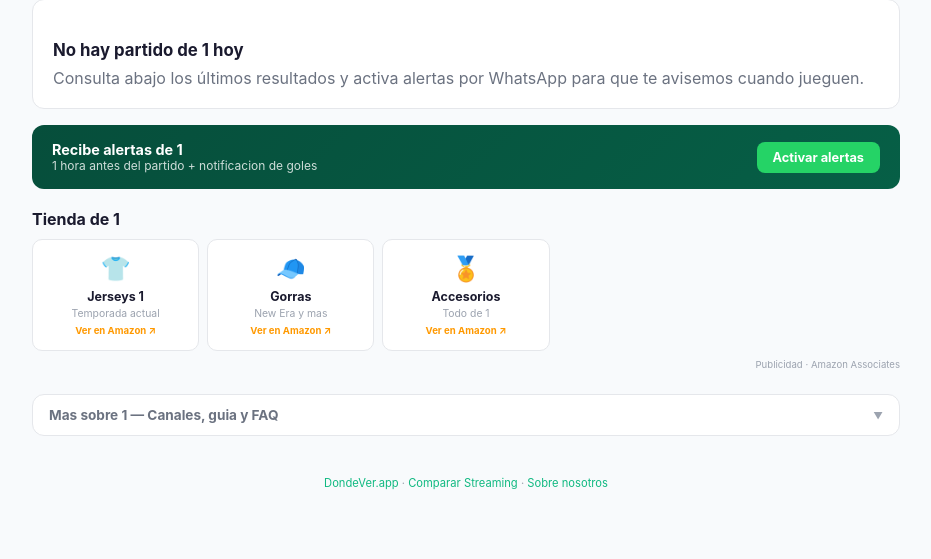
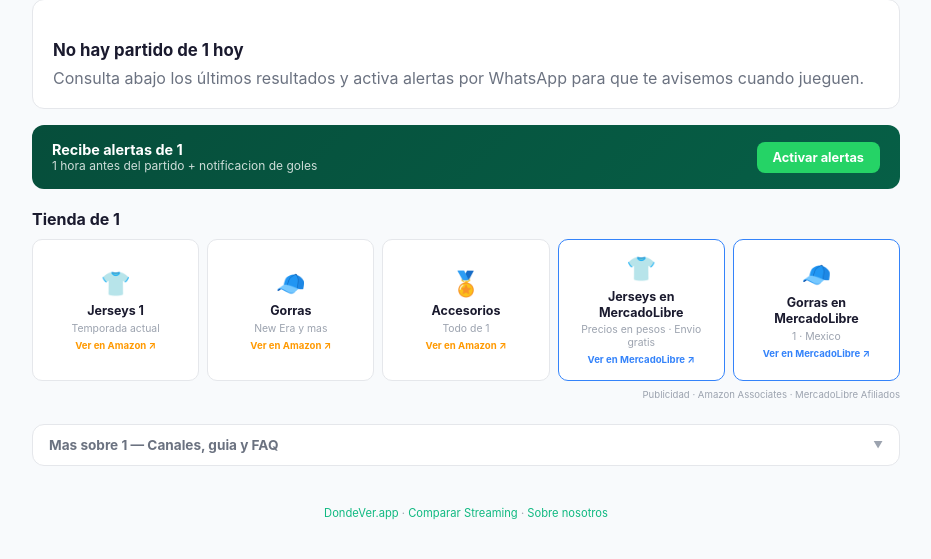
Before and after one commit to DistribucionesArobe/Dondever, a FastAPI app: page /equipo/1 in a window 1280 px wide. Shown: the part 188-747 px from the top of the page, without its empty margins (174-1105 px from the left). Run offline with FastAPI, Linux system fonts and the light colour scheme; data that the repository does not hold is empty; parts of the project's set-up code (start-up, migrations or seed data) failed here and were passed over.

Commit message:
feat: integrar MercadoLibre México en tienda de equipo
- Agregar tarjetas MercadoLibre (jersey + gorras) junto a Amazon
- Config: MELI_TAG='arobe', MELI_AFF_PARAM (pendiente formato afiliado)
- URLs de búsqueda: listado.mercadolibre.com.mx/jersey-{equipo}
- Branding azul ML (#3483FA) diferenciado de Amazon naranja
- GA4 tracking: data-affiliate='mercadolibre' + placements específicos
- Disclaimer actualizado: Amazon Associates + MercadoLibre Afiliados

```diff
--- a/server.py
+++ b/server.py
@@ -14,7 +14,7 @@ from fastapi.staticfiles import StaticFiles
 from fastapi.templating import Jinja2Templates
 from twilio.twiml.messaging_response import MessagingResponse
 
-from config import AFFILIATES, STREAMING_AFFILIATES, LEAGUES, ALL_LEAGUES, APP_URL, TZ_MX, TZ_ET, TEAM_ALIASES, TEAM_SHOP
+from config import AFFILIATES, STREAMING_AFFILIATES, LEAGUES, ALL_LEAGUES, APP_URL, TZ_MX, TZ_ET, TEAM_ALIASES, TEAM_SHOP, MELI_AFF_PARAM
 from sports_api import (
     get_todays_games, search_games, get_team_stats, get_league_standings,
     fetch_odds, match_odds_to_game, match_full_odds_to_game,
@@ -200,6 +200,7 @@ templates.env.globals["streaming_aff"] = STREAMING_AFFILIATES
 templates.env.globals["app_url"] = APP_URL
 templates.env.globals["now"] = lambda: datetime.now(TZ_MX)
 templates.env.globals["team_shop"] = TEAM_SHOP
+templates.env.globals["meli_aff"] = MELI_AFF_PARAM
 
 
 def _team_name_to_slug(team_name: str) -> str | None:
--- a/templates/team.html
+++ b/templates/team.html
@@ -469,14 +469,15 @@
         <a href="https://wa.me/15715463202?text=alerta%20{{ team_slug }}">Activar alertas</a>
     </div>
 
-    {# ══ TIENDA DEL EQUIPO (Amazon Affiliate) ══ #}
+    {# ══ TIENDA DEL EQUIPO (Amazon + MercadoLibre) ══ #}
     {% set amz_tag = "dondever2000-20" %}
     {% set amz_team = team_name|replace("á","a")|replace("é","e")|replace("í","i")|replace("ó","o")|replace("ú","u")|replace("ñ","n")|replace("ü","u") %}
+    {% set meli_team = amz_team|lower|replace(' ', '-') %}
     {% set curated = team_shop.get(team_slug, {}) %}
     <div class="shop-section">
         <h2>Tienda de {{ team_name }}</h2>
         <div class="shop-grid">
-            {# ── FEATURED: Curated product with direct link (if available) ── #}
+            {# ── AMAZON: Curated product with direct link (if available) ── #}
             {% if curated.get('jersey') %}
             {% set prod = curated.jersey %}
             <a href="https://www.amazon.com/dp/{{ prod.asin }}?tag={{ amz_tag }}" target="_blank" rel="sponsored nofollow noopener" class="shop-card" data-affiliate="amazon" data-placement="shop-jersey-curated" style="grid-column: span 2; border-color:#ff9900;">
@@ -495,7 +496,7 @@
                 <span class="shop-badge">Comprar en Amazon &#8599;</span>
             </a>
             {% endif %}
-            {# ── Generic search-based cards (always shown) ── #}
+            {# ── AMAZON: Generic search-based cards ── #}
             {% if not curated.get('jersey') %}
             <a href="https://www.amazon.com/s?k=jersey+{{ amz_team|urlencode }}+oficial&tag={{ amz_tag }}" target="_blank" rel="sponsored nofollow noopener" class="shop-card" data-affiliate="amazon" data-placement="shop-jersey">
                 <span class="shop-icon">&#128085;</span>
@@ -518,8 +519,21 @@
                 <span class="shop-sub">Todo de {{ team_name }}</span>
                 <span class="shop-badge">Ver en Amazon &#8599;</span>
             </a>
+            {# ── MERCADOLIBRE MEXICO: Search-based cards (precios en MXN, envío local) ── #}
+            <a href="https://listado.mercadolibre.com.mx/jersey-{{ meli_team }}{{ meli_aff }}" target="_blank" rel="sponsored nofollow noopener" class="shop-card" data-affiliate="mercadolibre" data-placement="shop-jersey-meli" style="border-color:#3483FA;">
+                <span class="shop-icon">&#128085;</span>
+                <span class="shop-label">Jerseys en MercadoLibre</span>
+                <span class="shop-sub">Precios en pesos &middot; Envio gratis</span>
+                <span class="shop-badge" style="color:#3483FA;">Ver en MercadoLibre &#8599;</span>
+            </a>
+            <a href="https://listado.mercadolibre.com.mx/gorra-{{ meli_team }}{{ meli_aff }}" target="_blank" rel="sponsored nofollow noopener" class="shop-card" data-affiliate="mercadolibre" data-placement="shop-cap-meli" style="border-color:#3483FA;">
+                <span class="shop-icon">&#129506;</span>
+                <span class="shop-label">Gorras en MercadoLibre</span>
+                <span class="shop-sub">{{ team_name }} &middot; Mexico</span>
+                <span class="shop-badge" style="color:#3483FA;">Ver en MercadoLibre &#8599;</span>
+            </a>
         </div>
-        <div style="font-size:0.6rem;color:#9ca3af;margin-top:0.5rem;text-align:right;">Publicidad &middot; Amazon Associates</div>
+        <div style="font-size:0.6rem;color:#9ca3af;margin-top:0.5rem;text-align:right;">Publicidad &middot; Amazon Associates &middot; MercadoLibre Afiliados</div>
     </div>
 
     {# ══ RESULTADOS RECIENTES ══ #}
```
Also changed, not shown: config.py (+9 -0 lines).
